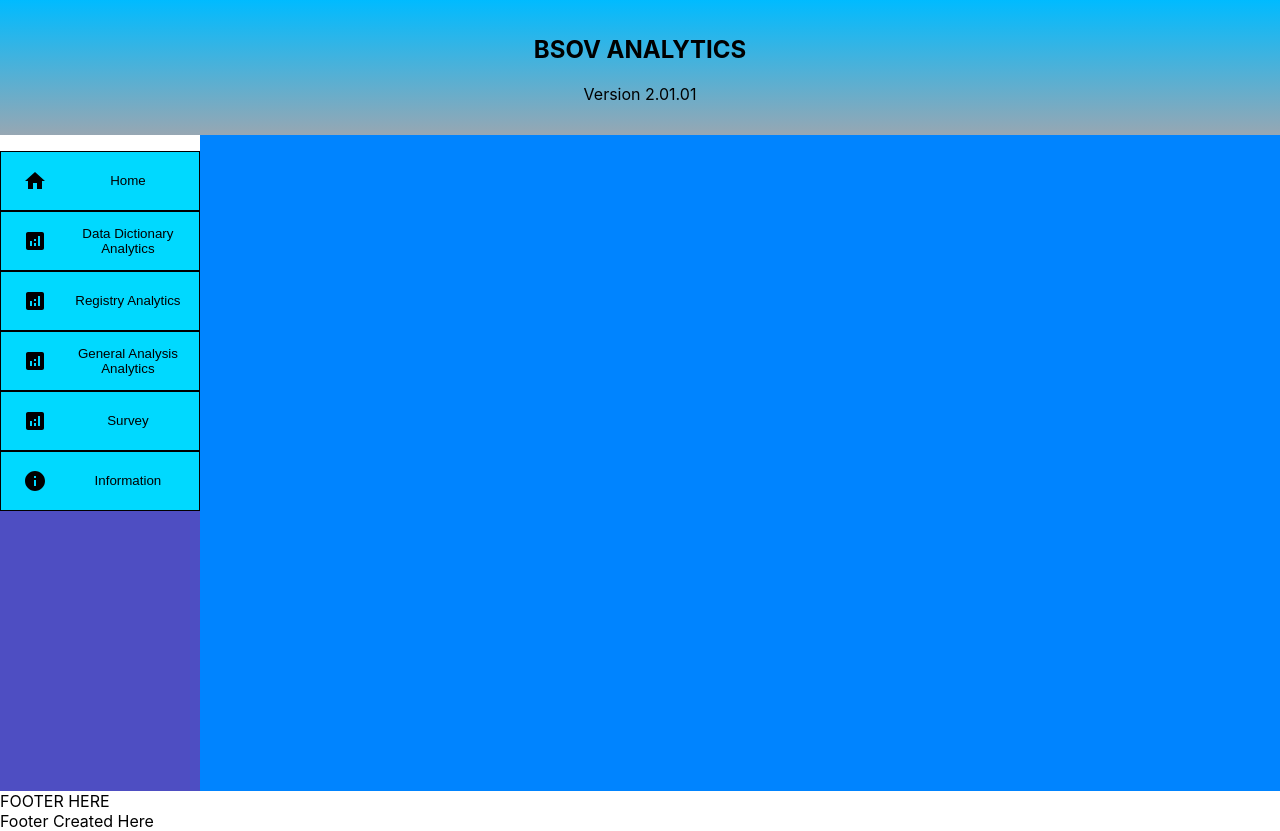
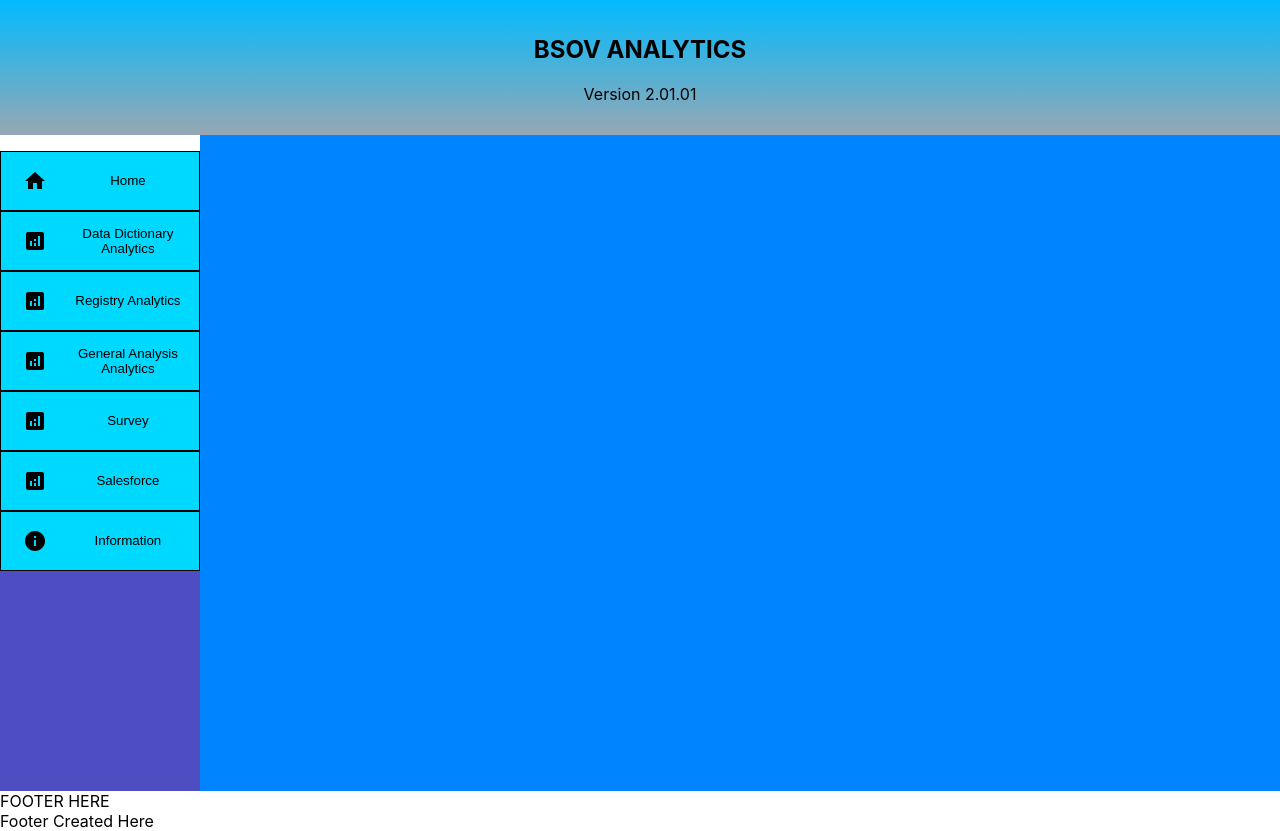
Before and after one commit to bsovic23/bsov-analytics, a React (Create React App) app in the folder client/: page / in a window 1280 px wide. Built offline with nearby package versions, Linux system fonts and the light colour scheme.

Commit message:
updating salesforce analysis layout

```diff
--- a/client/src/App.js
+++ b/client/src/App.js
@@ -7,6 +7,7 @@ import DataDictionary from './pages/DataDictionary';
 import Registry from './pages/Registry';
 import GeneralAnalysis from './pages/GeneralAnalysis';
 import Survey from './pages/Survey';
+import Salesforce from './pages/Salesforce';
 
 const routes = [
   {path: "/", element: <Home />},
@@ -14,6 +15,7 @@ const routes = [
   {path: "/Registry", element: <Registry />},
   {path: "/GeneralAnalysis", element: <GeneralAnalysis />},
   {path: "/Survey", element: <Survey />},
+  {path: "/Salesforce", element: <Salesforce />},
 ];
 
 function App() {
--- a/client/src/components/SidebarData/index.js
+++ b/client/src/components/SidebarData/index.js
@@ -43,6 +43,13 @@ export const SidebarData = [
         description: 'complete a survey for analysis requests'
     },
     {
+        title: "Salesforce",
+        icon: <AnalyticsIcon />,
+        link: "/Salesforce",
+        image: imageOne,
+        description: 'Salesforce data cleanup'
+    },
+    {
         title: "Information",
         icon: <InfoIcon />,
         link: "/",
--- /dev/null
+++ b/client/src/functions/salesForceFx.js
@@ -0,0 +1,5 @@
+// SalesForce Cleanup Functions
+
+export const functionOne = () => {
+    return 'One missing number'
+};
--- /dev/null
+++ b/client/src/pages/Salesforce.js
@@ -0,0 +1,36 @@
+import React, { useState } from 'react';
+
+// Imports - Components/Pages
+import Page from '../components/Page';
+
+// Function Imports
+import { functionOne } from '../functions/salesForceFx';
+
+// Data Imports
+import { salesforceMockData } from '../data/salesforce';
+
+const Salesforce = () => {
+
+    // ----- Page Variables
+    const pageTitle = 'Salesforce Cleanup';
+
+    /*
+        fx1: Missing Case Hippo Course Tags
+        fx2: Delete Test Records
+        fx3: Mailing State/Prov = one of 50 states and country is blank (should be US)
+        fx4: FN-LN-ZIP with two different emails -> dups
+        fx5: FN-LN-ZIP with two different 18 digit identifiers -> merge request
+    */
+
+    const [test1, setTest1] = useState(functionOne(salesforceMockData));
+
+    const analysisButtons = [
+        { id: 1, "name": "Missing Case Hippo Course Tags", "data": test1 }
+    ];
+
+    <section class='page' id='salesforce'>
+        <Page pageTitle={pageTitle} buttons={analysisButtons} />
+    </section>
+};
+
+export default Salesforce;
```
